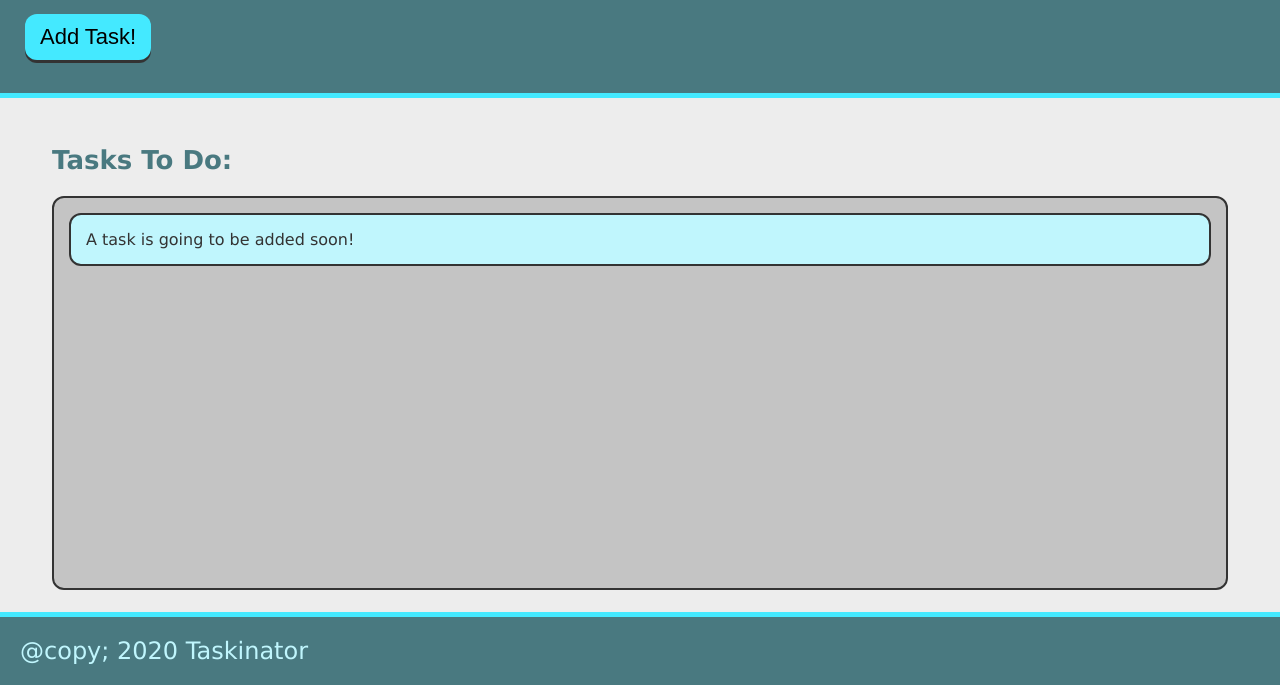
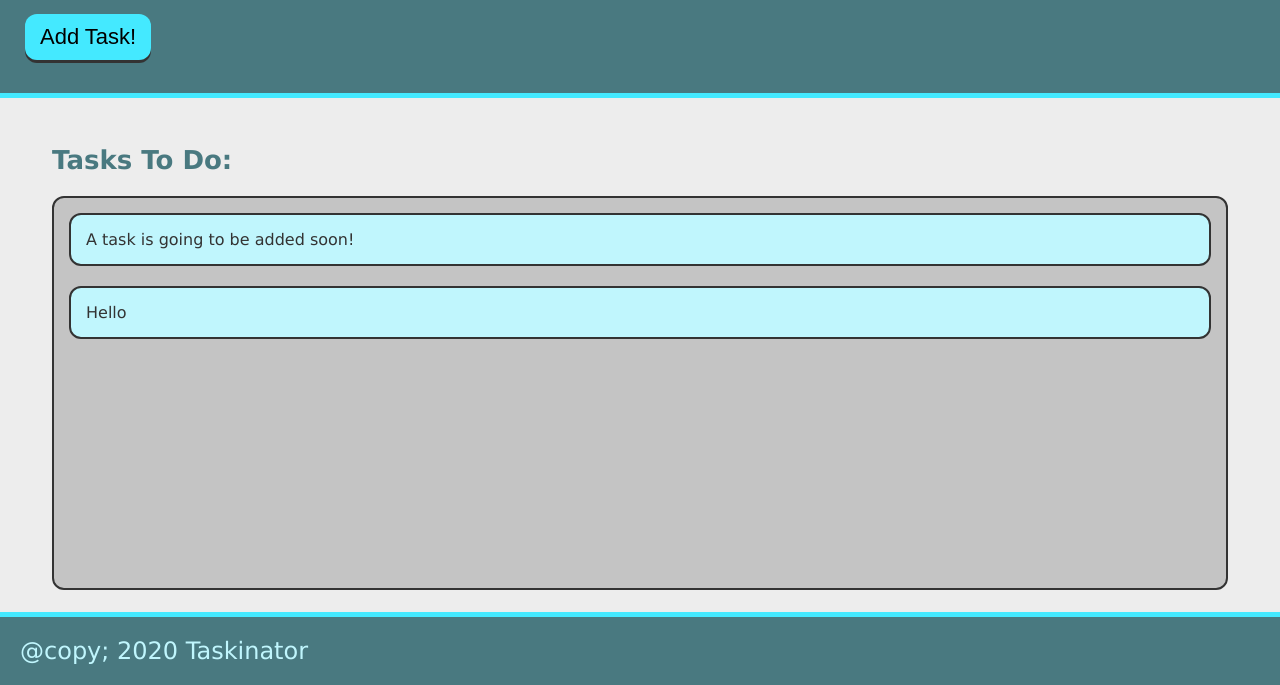
Before and after one commit to benwade91/taskinator, a plain HTML site: page index.html in a window 1280 px wide. Both pictures are taken after a click on the button "Add Task!". Shown: the part 115-800 px from the top of the page. Drawn offline with Linux system fonts and the light colour scheme.

Commit message:
added ability to add tasks

```diff
--- a/assets/js/script.js
+++ b/assets/js/script.js
@@ -0,0 +1,9 @@
+var buttonEl = document.querySelector("#save-task");
+var tasksToDoEl = document.querySelector("#tasks-to-do");
+var createTaskHandler = function() {
+    var listItemEl = document.createElement("li");
+    listItemEl.textContent = "Hello";
+    listItemEl.className = "task-item";
+    tasksToDoEl.appendChild(listItemEl);
+}
+buttonEl.addEventListener("click", createTaskHandler);
--- a/index.html
+++ b/index.html
@@ -10,12 +10,12 @@
     <header>
         <h1 class="page-title">Taskinator</h1>
         <p>Click the button below for a new task!</p>
-        <button class="btn">Add Task!</button>
+        <button class="btn" id="save-task">Add Task!</button>
     </header>
     <main class="page-content">
         <section class="task-list-wrapper">
             <h2 class="list-title">Tasks To Do:</h2>
-            <ul class="task-list">
+            <ul class="task-list" id="tasks-to-do">
                 <li class="task-item">A task is going to be added soon!</li>
             </ul>
         </section>
```
